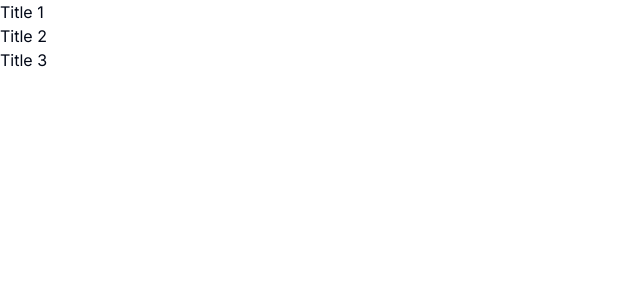
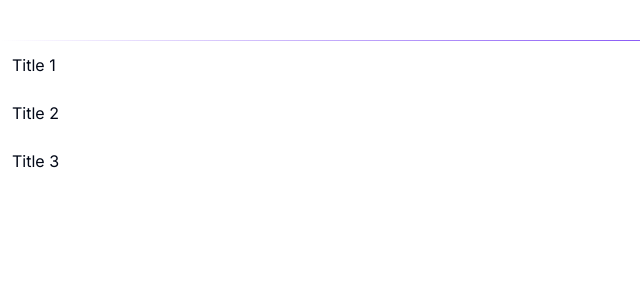
Before and after one commit to Rishiii7/React-Exp, a Next.js app in the folder my-learning/: page /Day-3 in a window 1280 px wide. Shown: the top 300 px of the page, without its empty margins (0-640 px from the left). Built offline with nearby package versions, Linux system fonts and the light colour scheme.

Commit message:
fix: optimized AccordionFunction

```diff
--- a/my-learning/app/Day-3/page.tsx
+++ b/my-learning/app/Day-3/page.tsx
@@ -31,13 +31,13 @@ const list: AccordionProps[] = [
 ];
 
 const AccordionFunction = () => {
-    const [accordion, setAccordion] = useState<boolean[]>(Array(list.length).fill(false));
+    const [accordion, setAccordion] = useState<string | null>(null);
 
-    const handleAccordion = (index: number) => {
+    const handleAccordion = (index: string) => {
         console.log("inside onclick")
-        setAccordion(accordion.map( (item, ind) => {
-             return ind === index ? !item : false
-        }))
+        let activeId: string| null = index
+        if ( index === accordion ) activeId = null
+        setAccordion(activeId)
     }
 
     console.log(accordion);
@@ -50,12 +50,12 @@ const AccordionFunction = () => {
                 list.map( (item, index) => (
                     <>
                         <div key={index}
-                            onClick={() => handleAccordion(index)}
+                            onClick={() => handleAccordion(item.id)}
                             className='cursor-pointer p-3'
                             >
                             { item.title }
-                            <div className={`${accordion[index] ? 'flex' : 'hidden'} `} >
-                                { item.description }
+                            <div className={`${accordion ? 'flex' : 'hidden'} `} >
+                                { accordion === item.id ? item.description : "" }
                             </div>
                         </div>
                     </>
@@ -69,19 +69,19 @@ const AccordionFunction = () => {
 const Day3 = () => {
 
     return (
-        // <AccordionFunction />
-        <>
-            <Accordion>
-                {
-                    list.map( (item) => (
-                        <AccordionItem id={item.id}>
-                            <AccordionTrigger> { item.title }</AccordionTrigger>
-                            <AccordionContent>{item.description}</AccordionContent>
-                        </AccordionItem>
-                    ))
-                }
-            </Accordion>
-        </>
+        <AccordionFunction />
+        // <>
+        //     <Accordion>
+        //         {
+        //             list.map( (item) => (
+        //                 <AccordionItem id={item.id}>
+        //                     <AccordionTrigger> { item.title }</AccordionTrigger>
+        //                     <AccordionContent>{item.description}</AccordionContent>
+        //                 </AccordionItem>
+        //             ))
+        //         }
+        //     </Accordion>
+        // </>
     )
 }
 
```
